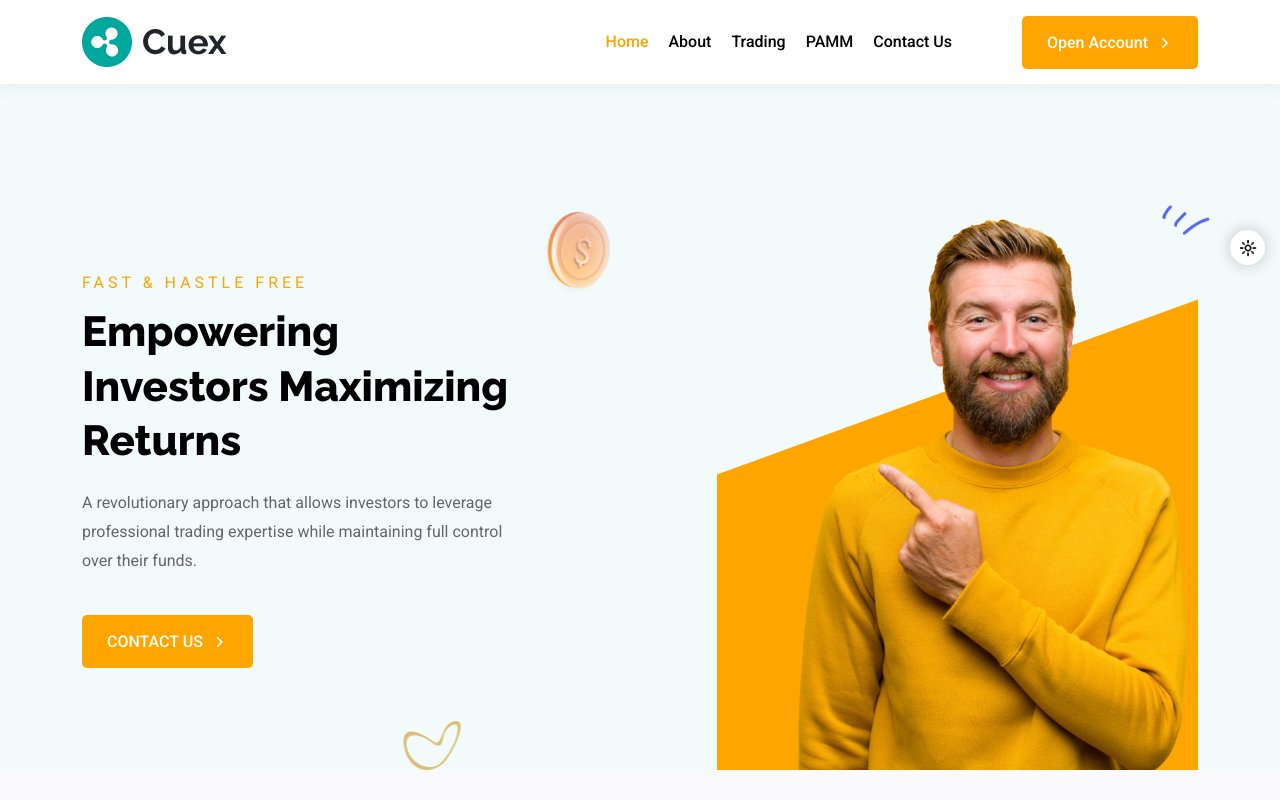
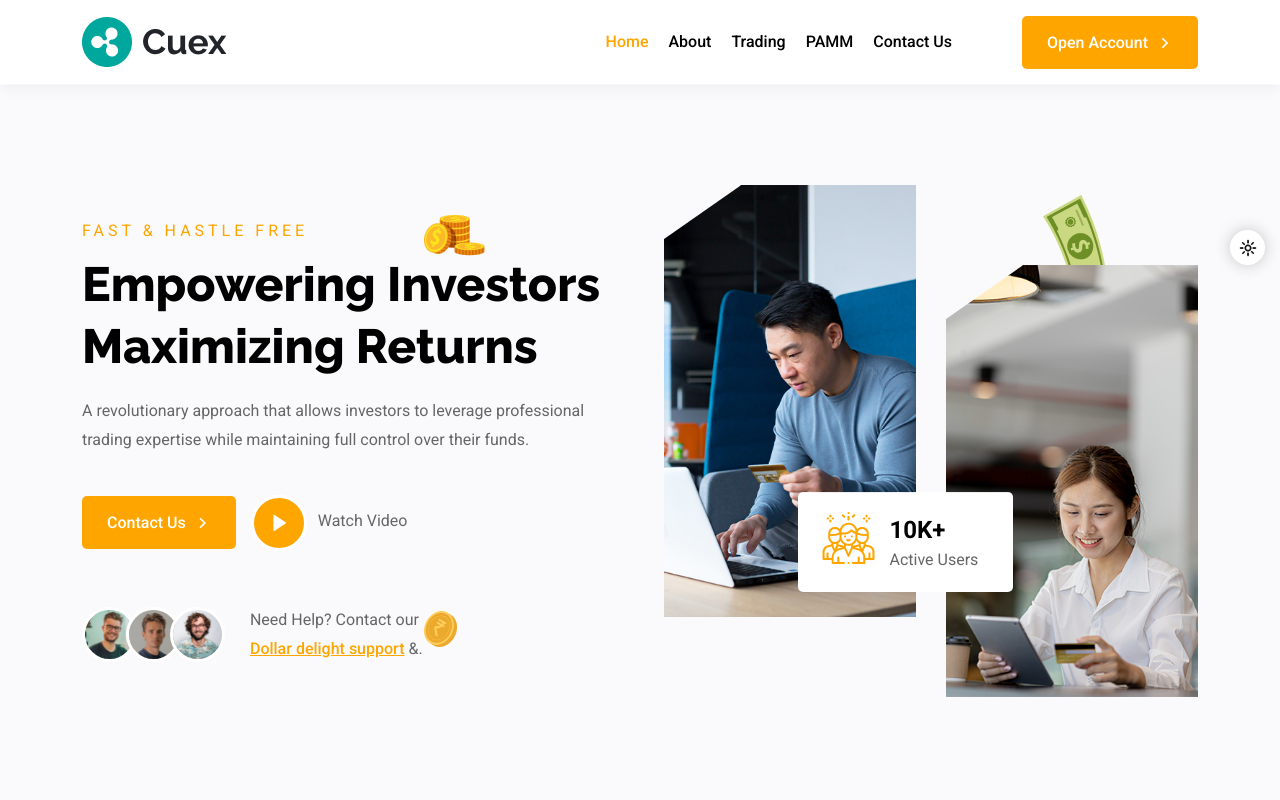
Before and after one commit to Sahu19980000/dollar-delight, a plain HTML site: page index.html in a window 1280 px wide. Shown: the top 800 px of the page. Drawn offline with Linux system fonts and the light colour scheme; files whose address does not match are found by name.

Commit message:
Update index.html

```diff
--- a/index.html
+++ b/index.html
@@ -44,7 +44,6 @@
 
         <!-- Page Wrapper End -->
         <div class="page-wrapper">
-
             <!-- Header Section Start -->
             <header class="header-wrap style1">
                 <!-- <div class="header-top">
@@ -279,7 +278,7 @@
             <!-- Header Section End -->
 
             <!-- Hero Section Start -->
-            <section class="hero-wrap style1">
+            <!-- <section class="hero-wrap style1">
                 <div class="container">
                     <img src="assets/img/hero/hero-shape-1.png" alt="Image" class="hero-shape-one animationFramesTwo">
                     <img src="assets/img/hero/hero-shape-2.png" alt="Image" class="hero-shape-two moveHorizontal">
@@ -296,34 +295,71 @@
                         </div>
                         <div class="col-lg-7">
                             <div class="hero-currency-convert" data-aos="fade-up" data-aos-duration="1000" data-aos-delay="400">
-                                <!-- <div class="currency-converter-wrap">
-                                    <h5>Currency Converter</h5>
-                                    <div class="form-group">
-                                        <label for="currency">I'd Like To Exchange </label>
-                                        <input type="number" placeholder="$100" id="currency" name="currency">
-                                    </div>
-                                    <div class="form-group">
-                                        <label for="country_from">Country From</label>
-                                       <select name="country_from" id="country_from">
-                                           <option value="1">USD - US Dollar</option>
-                                           <option value="2">EUR - Euro</option>
-                                           <option value="3">CAD - Canadian Dollar</option>
-                                       </select>
-                                    </div>
-                                    <div class="form-group">
-                                        <label for="country_to">Country To</label>
-                                        <select name="country_to" id="country_to">
-                                            <option value="1">USD - US Dollar</option>
-                                            <option value="2">EUR - Euro</option>
-                                            <option value="3">CAD - Canadian Dollar</option>
-                                        </select>
-                                    </div>
-                                    <button type="button" class="btn style1">CONVERT NOW</button>
-                                </div> -->
+
                                 <div class="hero-currency-img" data-aos="fade-up" data-aos-duration="1000" data-aos-delay="300">
                                     <img src="assets/img/hero/hero-img-1.png" alt="Image">
                                 </div>
                             </div>
+                        </div>
+                    </div>
+                </div>
+            </section> -->
+            <!-- Hero Section End -->
+
+             <!-- Hero Section Start -->
+             <section class="hero-wrap style2">
+                <div class="container">
+                   <div class="hero-shape" data-speed="0.06" data-revert="true">
+                        <img src="assets/img/hero/hero-shape-4.png" alt="Image" class="hero-shape-one">
+                        <img src="assets/img/hero/hero-shape-5.png" alt="Image" class="hero-shape-two">
+                        <img src="assets/img/hero/hero-shape-6.png" alt="Image" class="hero-shape-three">
+                   </div>
+                    <div class="row align-items-center gx-5">
+                        <div class="col-lg-6">
+                            <div class="hero-content">
+                                <span data-aos="fade-up" data-aos-duration="1000" data-aos-delay="200">FAST & HASTLE FREE</span>
+                                <h1 data-aos="fade-up" data-aos-duration="1000" data-aos-delay="300">Empowering Investors Maximizing Returns</h1>
+                                <p data-aos="fade-up" data-aos-duration="1000" data-aos-delay="400">A revolutionary approach that allows investors to leverage professional trading expertise while maintaining full control over their funds.</p>
+                                <div class="hero-btn" data-aos="fade-up" data-aos-duration="1000" data-aos-delay="500">
+                                    <a href="contact.html" class="btn style1">Contact Us<i class="ri-arrow-right-s-line"></i></a>
+                                    <a class="play-video" data-fslightbox href="https://www.youtube.com/watch?v=oDDbVC3Hekc">
+                                        <span class="play-now icon">
+                                            <i class="ri-play-fill"></i>
+                                        </span>
+                                        <span class="link-text">Watch Video</span>
+                                    </a>
+                                </div>
+                                <div class="hero-contact" data-aos="fade-up" data-aos-duration="1000" data-aos-delay="600">
+                                    <div class="hero-contact-img">
+                                        <a href="#contact-section">
+                                            <img src="assets/img/testimonials/client-1.jpg" alt="Image">
+                                        </a>
+                                        <a href="#contact-section">
+                                            <img src="assets/img/testimonials/client-2.jpg" alt="Image">
+                                        </a>
+                                        <a href="#contact-section">
+                                            <img src="assets/img/testimonials/client-3.jpg" alt="Image">
+                                        </a>
+                                    </div>
+                                    <div class="hero-contact-text">
+                                        <p>Need Help? Contact our <a href="#contact-section" class="link style1">Dollar delight support</a> &amp;.</p>
+                                    </div>
+                                </div>
+                            </div>
+                        </div>
+                        <div class="col-lg-6">
+                           <div class="hero-img-wrap">
+                               <div class="hero-promo-text bounce">
+                                   <span><i class="flaticon-group"></i></span>
+                                   <h6>10K+ <span>Active Users</span></h6>
+                               </div>
+                               <div class="hero-img-one">
+                                   <img src="assets/img/hero/hero-img-2.jpg" alt="Image">
+                               </div>
+                               <div class="hero-img-two">
+                                <img src="assets/img/hero/hero-img-3.jpg" alt="Image">
+                            </div>
+                           </div>
                         </div>
                     </div>
                 </div>
```
